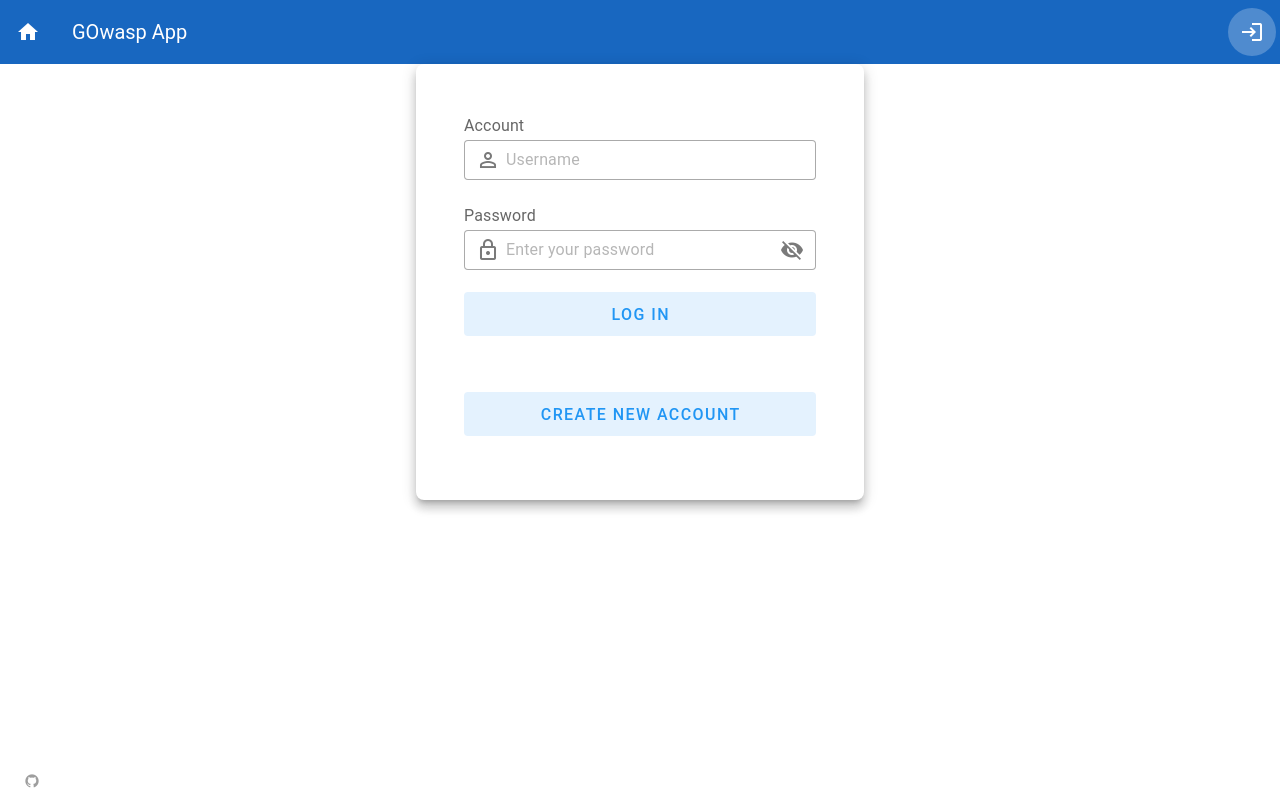
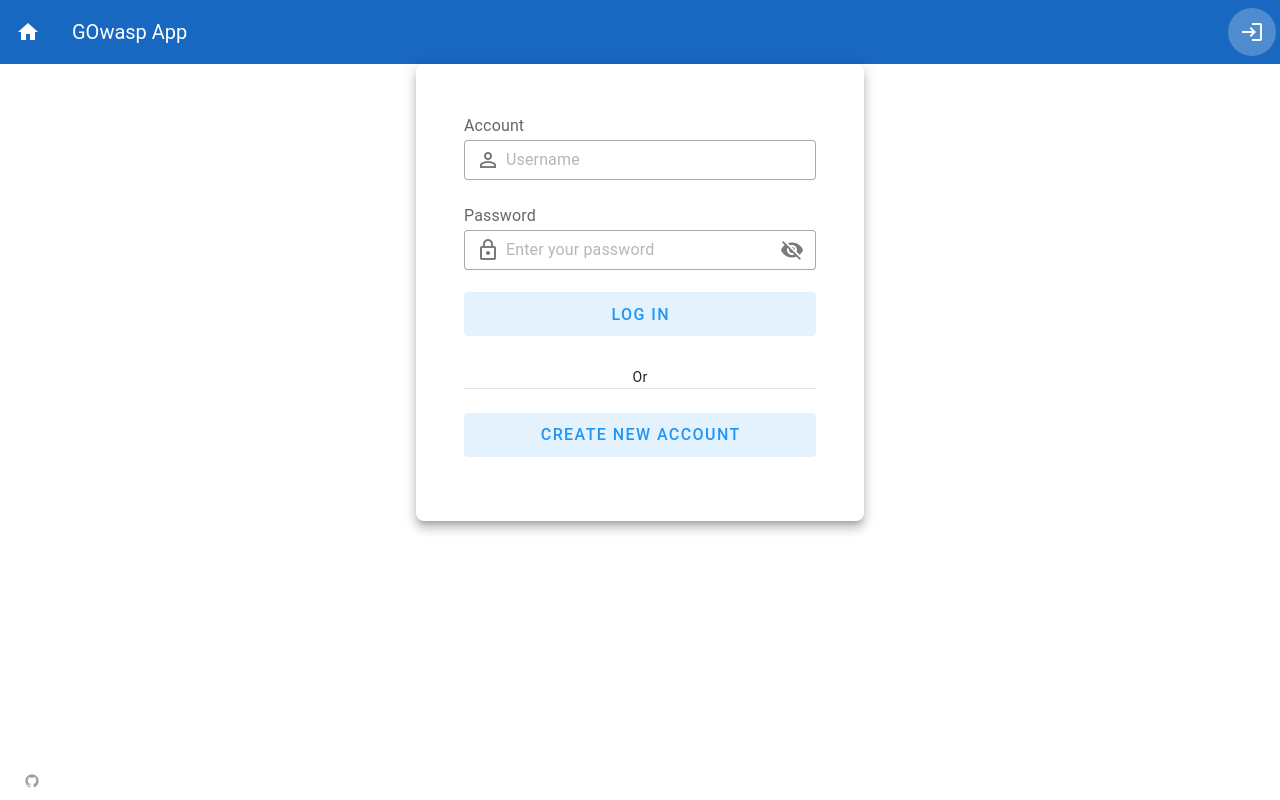
Before and after one commit to manuelarte/gowasp, a Vue app in the folder web/: page /login in a window 1280 px wide. Built offline with nearby package versions, Linux system fonts and the light colour scheme; a small style sheet from the web is missing; what axios-cookiejar-support, unplugin-vue-router would draw is missing.

Commit message:
fix: adding separator in login page

```diff
--- a/web/src/pages/login/index.vue
+++ b/web/src/pages/login/index.vue
@@ -100,6 +100,8 @@
         indeterminate
       />
 
+      <p class="text-body-2 text-center">Or</p>
+      <v-divider/>
       <br>
 
       <v-btn
```
